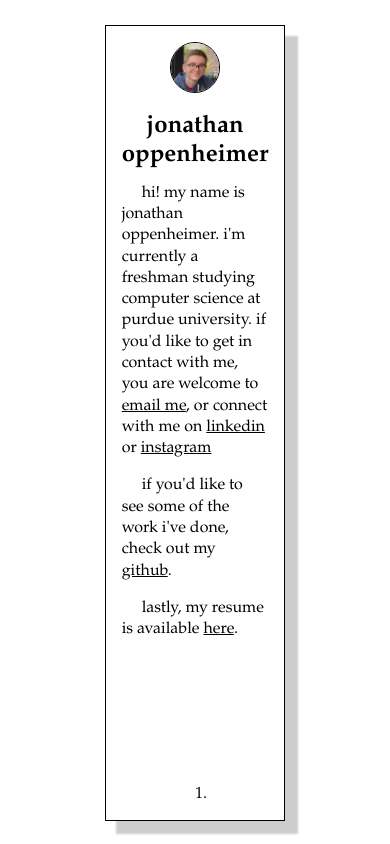
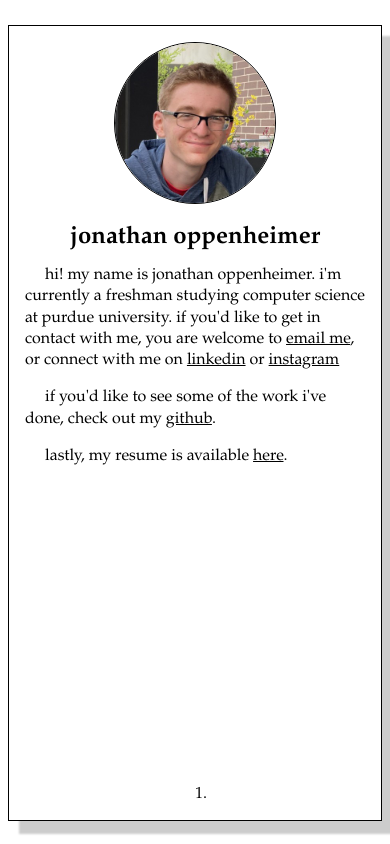
Before and after one commit to JonathanOppenheimer/jonathanoppenheimer.com, a plain HTML site: page index.html in a window 390 px wide. Drawn offline with Linux system fonts and the light colour scheme.

Commit message:
Fix mobile view

```diff
--- a/index.html
+++ b/index.html
@@ -21,8 +21,8 @@
   <body>
     <div class="container">
       <div>
-        <form action="projects/projects.html">
-          <input class="big" type="submit" value=" " />
+        <!-- <form action="projects/projects.html">
+          <input class="big" type="submit" value=" " /> -->
         </form>
       </div>
       <div class="page">
--- a/style.css
+++ b/style.css
@@ -12,8 +12,8 @@ img {
   display: block;
   margin-left: auto;
   margin-right: auto;
-  width: 12.5vw;
-  height: 12.5vw;
+  width: 10em;
+  height: 10em;
 }
 
 h2 {
@@ -80,3 +80,17 @@ a:hover {
   padding: 2vh 4vw;
   width: 50%;
 }
+
+@media only screen and (max-width: 854px) {
+  .container > div {
+    width: auto;
+  }
+
+  .container {
+    -webkit-transition: ease 0.5s;
+    -moz-transition: ease 0.5s;
+    -ms-transition: ease 0.5s;
+    -o-transition: ease 0.5s;
+    transition: ease 0.5s;
+  }
+}
```
